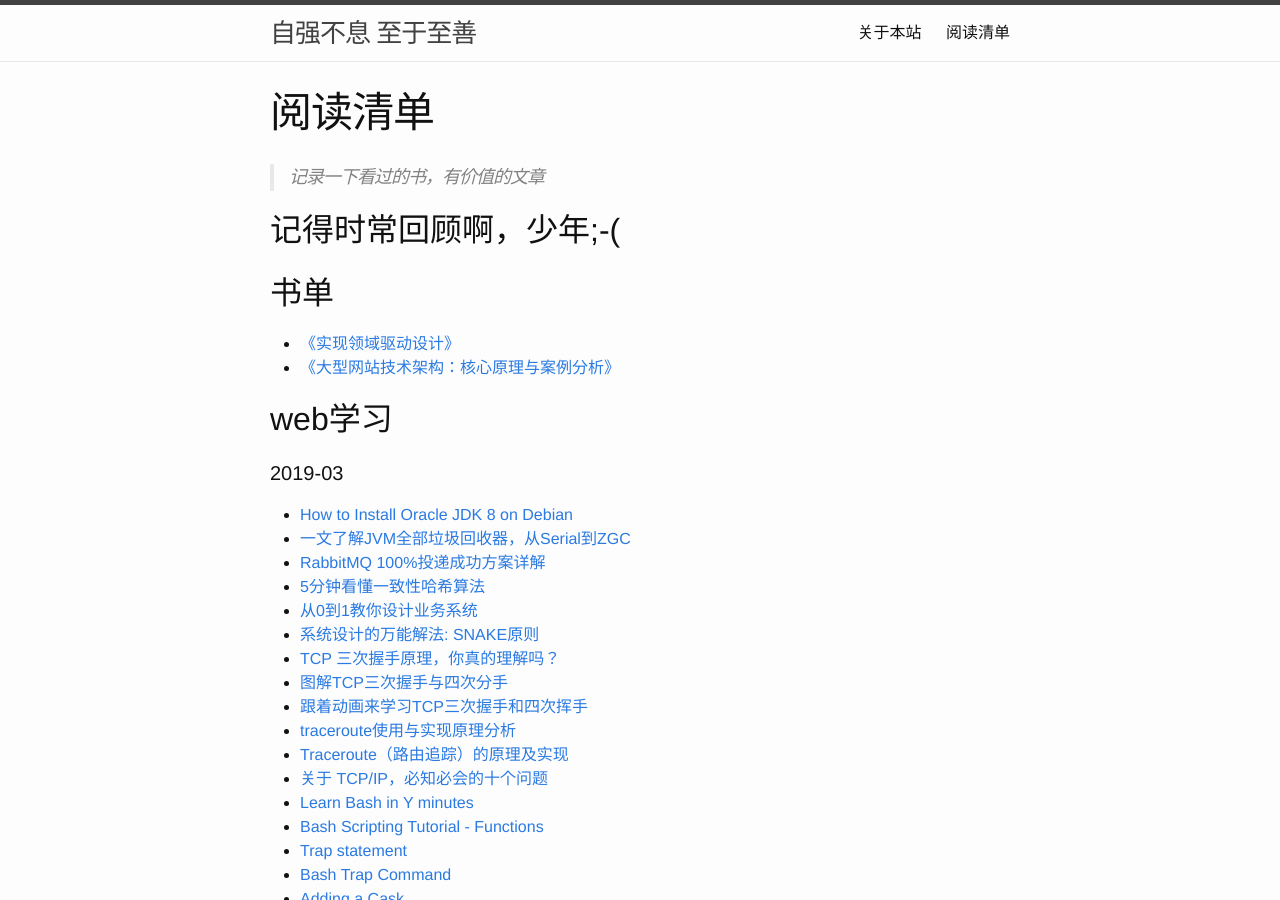
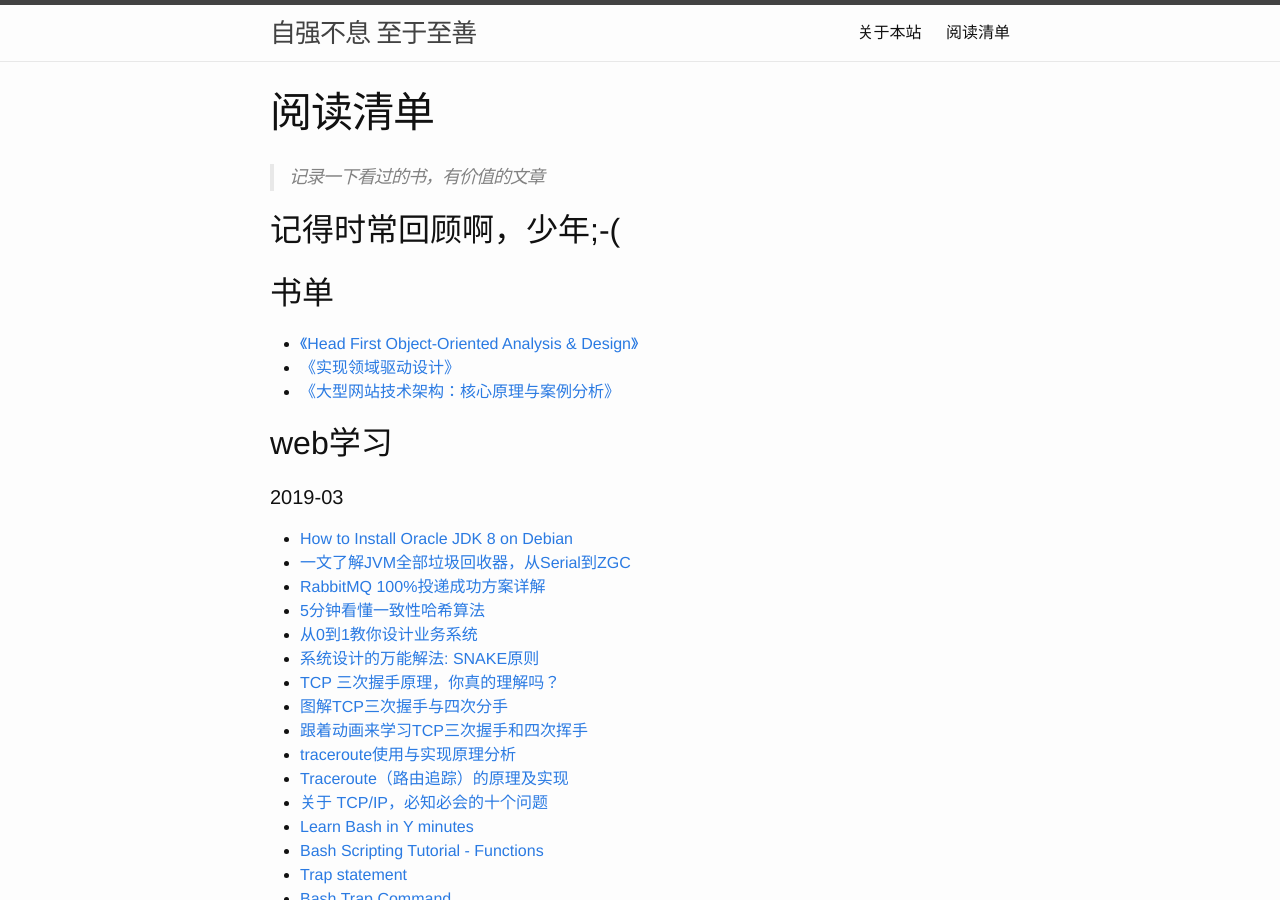
Before and after one commit to qingzhupig/qingzhupig.github.io, a Jekyll site: the page built from pages/reading.md, in a window 1280 px wide and 900 px high. Built offline with Jekyll 4.4.1, drawn with Linux system fonts in a browser that asks for light colours.

Commit message:
update reading.md

```diff
--- a/pages/reading.md
+++ b/pages/reading.md
@@ -11,6 +11,7 @@ permalink: /reading
 
 ## 书单
 
+- [《Head First Object-Oriented Analysis & Design》](https://item.jd.com/47161141190.html)
 - [《实现领域驱动设计》](https://u.jd.com/I1I5rt)
 - [《大型网站技术架构：核心原理与案例分析》](https://u.jd.com/fLvbWM)
 
```
